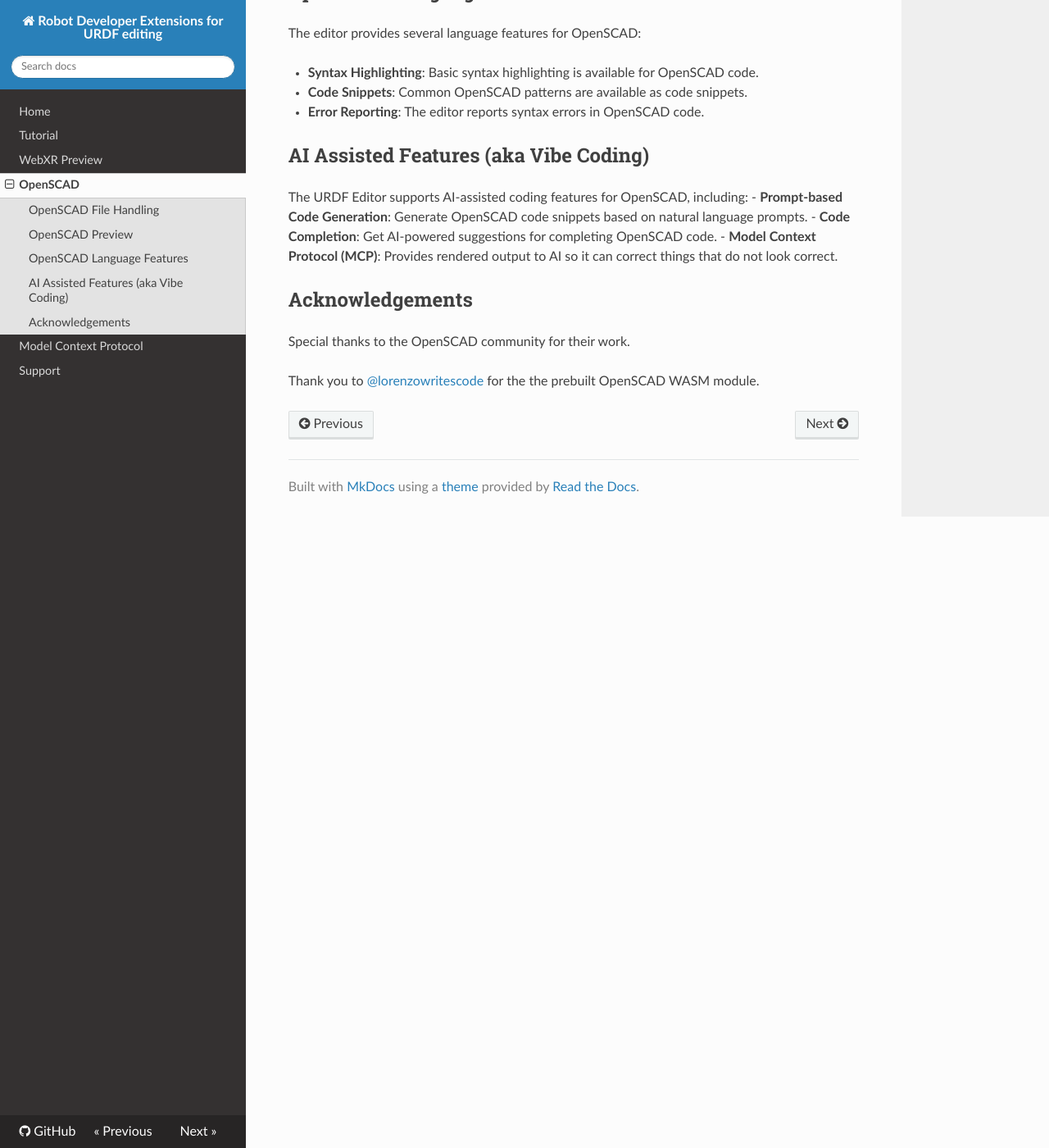
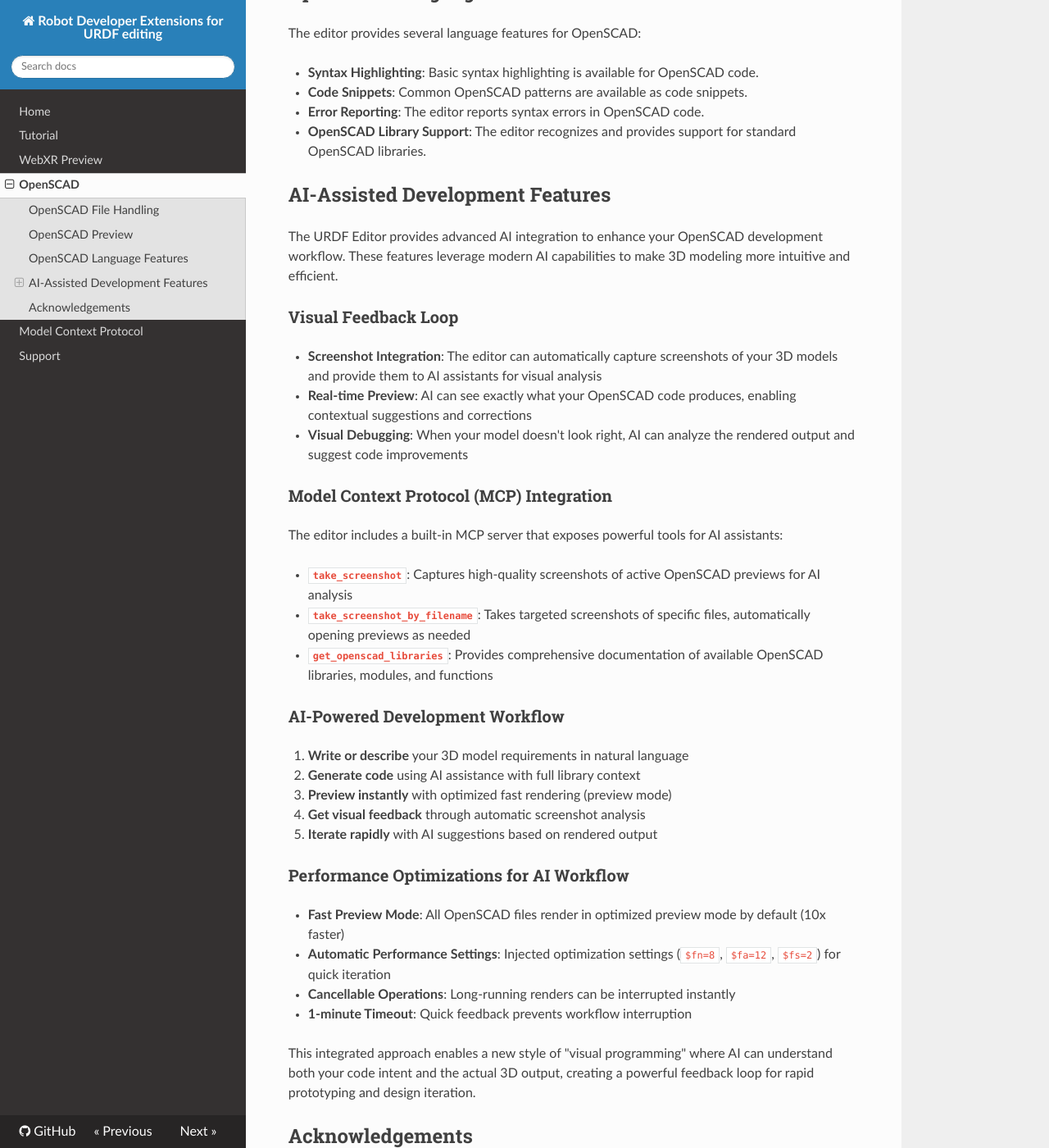
Before and after one commit to Ranch-Hand-Robotics/rde-urdf, an MkDocs documentation site: the page built from docs/OpenSCAD.md, in a window 1280 px wide and 1400 px high, scrolled down 1048 px. Shown: the whole window at 82% size. Built offline with MkDocs 1.6.1, drawn with Linux system fonts in a browser that asks for light colours; nearby versions of some CDN libraries.

Commit message:
feat: Enhance OpenSCAD documentation with AI-assisted development features and performance optimizations

```diff
--- a/docs/OpenSCAD.md
+++ b/docs/OpenSCAD.md
@@ -19,13 +19,39 @@
 - **Syntax Highlighting**: Basic syntax highlighting is available for OpenSCAD code.
 - **Code Snippets**: Common OpenSCAD patterns are available as code snippets.
 - **Error Reporting**: The editor reports syntax errors in OpenSCAD code.
+- **OpenSCAD Library Support**: The editor recognizes and provides support for standard OpenSCAD libraries.
 
-## AI Assisted Features (aka Vibe Coding)
 
-The URDF Editor supports AI-assisted coding features for OpenSCAD, including:
-- **Prompt-based Code Generation**: Generate OpenSCAD code snippets based on natural language prompts.
-- **Code Completion**: Get AI-powered suggestions for completing OpenSCAD code.
-- **Model Context Protocol (MCP)**: Provides rendered output to AI so it can correct things that do not look correct.
+## AI-Assisted Development Features
+
+The URDF Editor provides advanced AI integration to enhance your OpenSCAD development workflow. These features leverage modern AI capabilities to make 3D modeling more intuitive and efficient.
+
+### Visual Feedback Loop
+- **Screenshot Integration**: The editor can automatically capture screenshots of your 3D models and provide them to AI assistants for visual analysis
+- **Real-time Preview**: AI can see exactly what your OpenSCAD code produces, enabling contextual suggestions and corrections
+- **Visual Debugging**: When your model doesn't look right, AI can analyze the rendered output and suggest code improvements
+
+### Model Context Protocol (MCP) Integration
+The editor includes a built-in MCP server that exposes powerful tools for AI assistants:
+
+- **`take_screenshot`**: Captures high-quality screenshots of active OpenSCAD previews for AI analysis
+- **`take_screenshot_by_filename`**: Takes targeted screenshots of specific files, automatically opening previews as needed
+- **`get_openscad_libraries`**: Provides comprehensive documentation of available OpenSCAD libraries, modules, and functions
+
+### AI-Powered Development Workflow
+1. **Write or describe** your 3D model requirements in natural language
+2. **Generate code** using AI assistance with full library context
+3. **Preview instantly** with optimized fast rendering (preview mode)
+4. **Get visual feedback** through automatic screenshot analysis
+5. **Iterate rapidly** with AI suggestions based on rendered output
+
+### Performance Optimizations for AI Workflow
+- **Fast Preview Mode**: All OpenSCAD files render in optimized preview mode by default (10x faster)
+- **Automatic Performance Settings**: Injected optimization settings (`$fn=8`, `$fa=12`, `$fs=2`) for quick iteration
+- **Cancellable Operations**: Long-running renders can be interrupted instantly
+- **1-minute Timeout**: Quick feedback prevents workflow interruption
+
+This integrated approach enables a new style of "visual programming" where AI can understand both your code intent and the actual 3D output, creating a powerful feedback loop for rapid prototyping and design iteration.
 
 ## Acknowledgements
 
```
